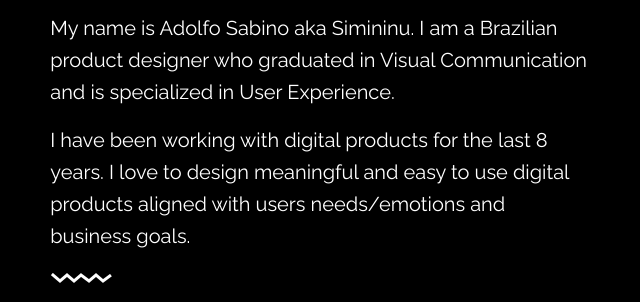
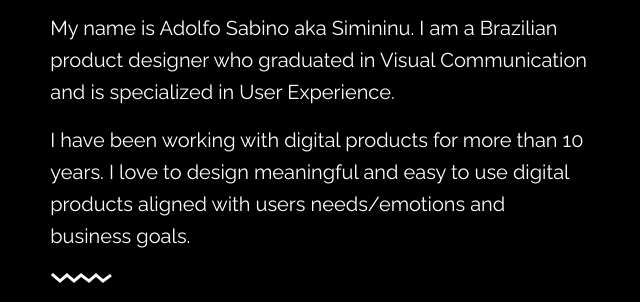
Before and after one commit to simininu/adolfosabino.github.io, a plain HTML site: page index.html in a window 1280 px wide. Shown: the part 820-1122 px from the top of the page, 403-1043 px from the left. Drawn offline with Linux system fonts and the light colour scheme.

Commit message:
Modified profissional experience copy

```diff
--- a/index.html
+++ b/index.html
@@ -49,7 +49,7 @@
 				<div class="headline-txts">About</div>
 				<div class="about-txt">
 			  	<p>My name is Adolfo Sabino aka Simininu. I am a Brazilian product designer who graduated in Visual Communication and is specialized in User Experience.</p>
-			    <p>I have been working with digital products for the last 8 years. I love to design meaningful and easy to use digital products aligned with users needs/emotions and business goals.</p>
+			    <p>I have been working with digital products for more than 10 years. I love to design meaningful and easy to use digital products aligned with users needs/emotions and business goals.</p>
 			    <img src="images/line.png" class="about-txt-line">
 			    <img src="images/soft-skills-w.png" alt="Soft skills" class="soft-skills soft-skills-w">
 			    <img src="images/soft-skills-b.png" alt="Soft skills" class="soft-skills soft-skills-b hide">
```
